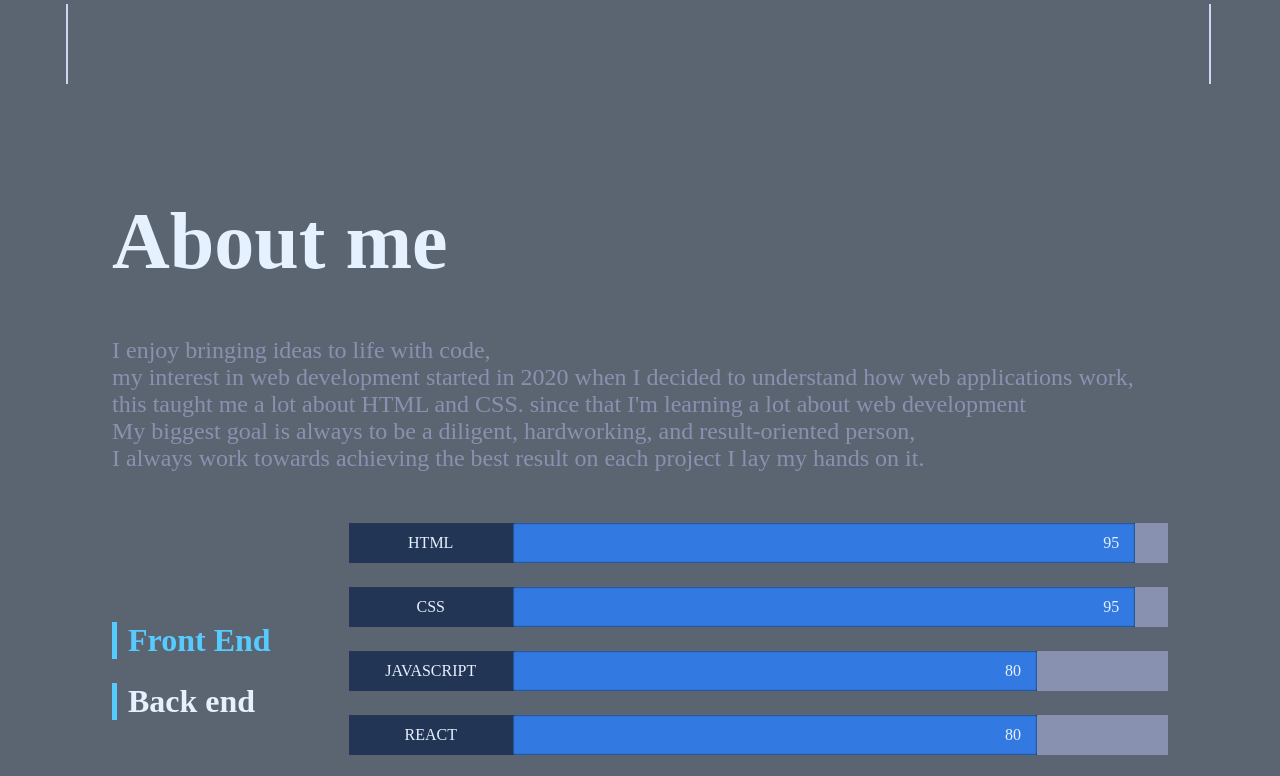
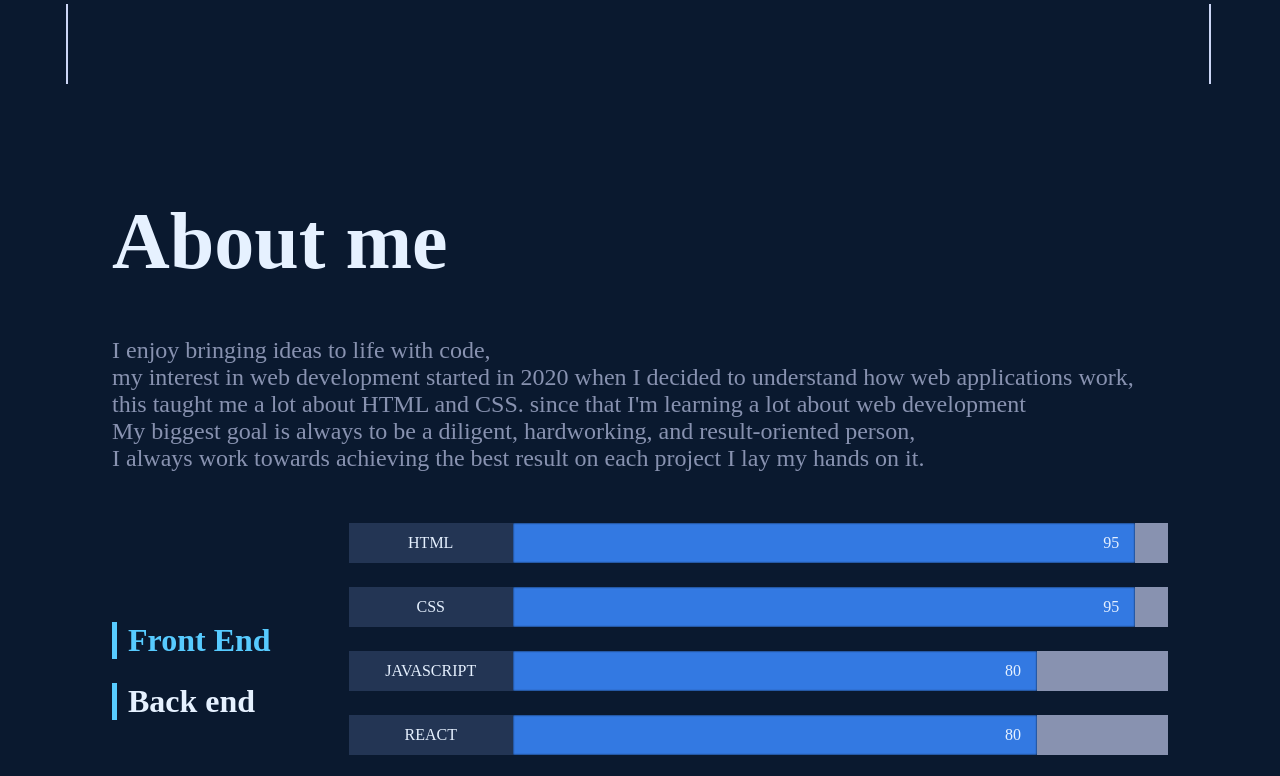
Before and after one commit to Mussungo/Mussungo.github.io, a plain HTML site: page index.html in a window 1280 px wide. Shown: the part 716-1492 px from the top of the page. Drawn offline with nearby package versions, Linux system fonts and the light colour scheme; files whose address does not match are found by name.

Commit message:
last commit

```diff
--- a/global.css
+++ b/global.css
@@ -8,7 +8,6 @@
   --dark-navy: #020c1b;
   --dark-navy2: #020c1b96;
   --navy: #0a192f;
-  --navy: #0a192aaa;
   --light-navy: #112240;
   --lightest-navy: #233554;
   --navy-shadow: rgba(2, 12, 27, 0.7);
```
